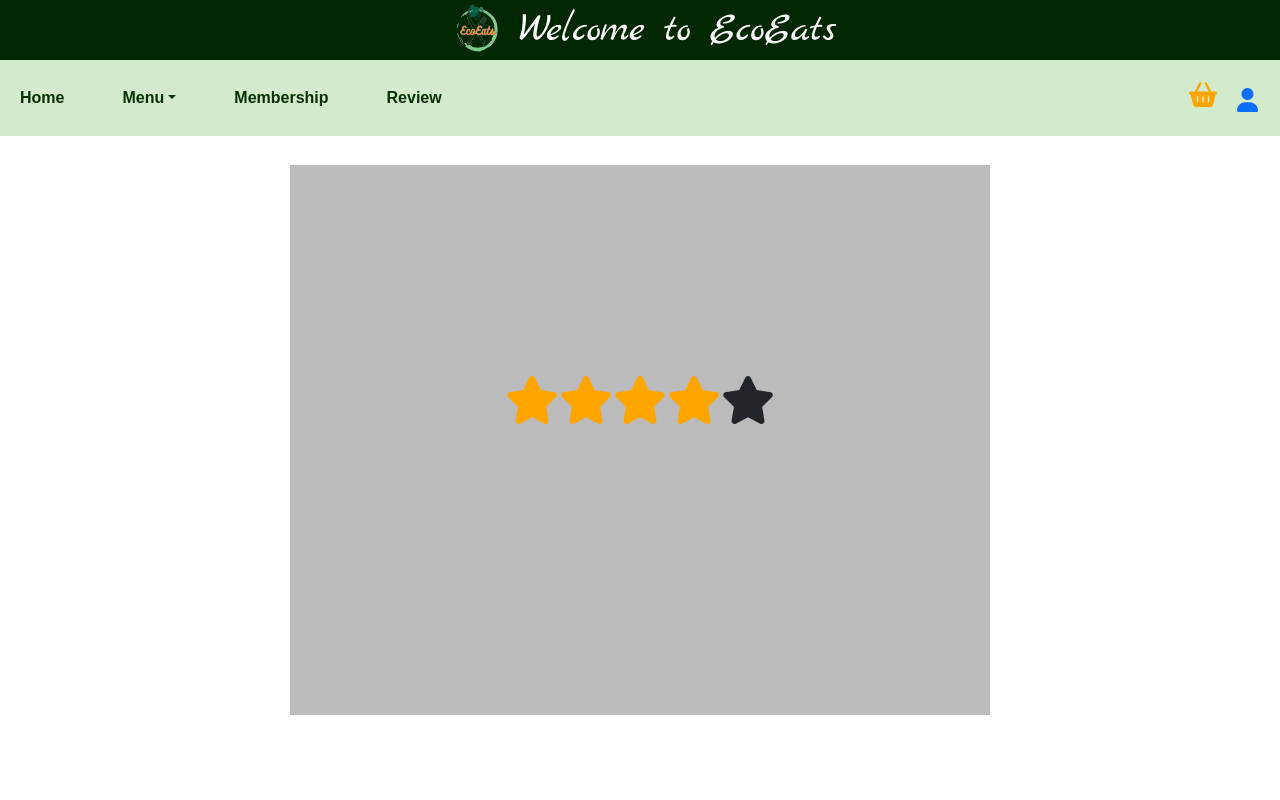
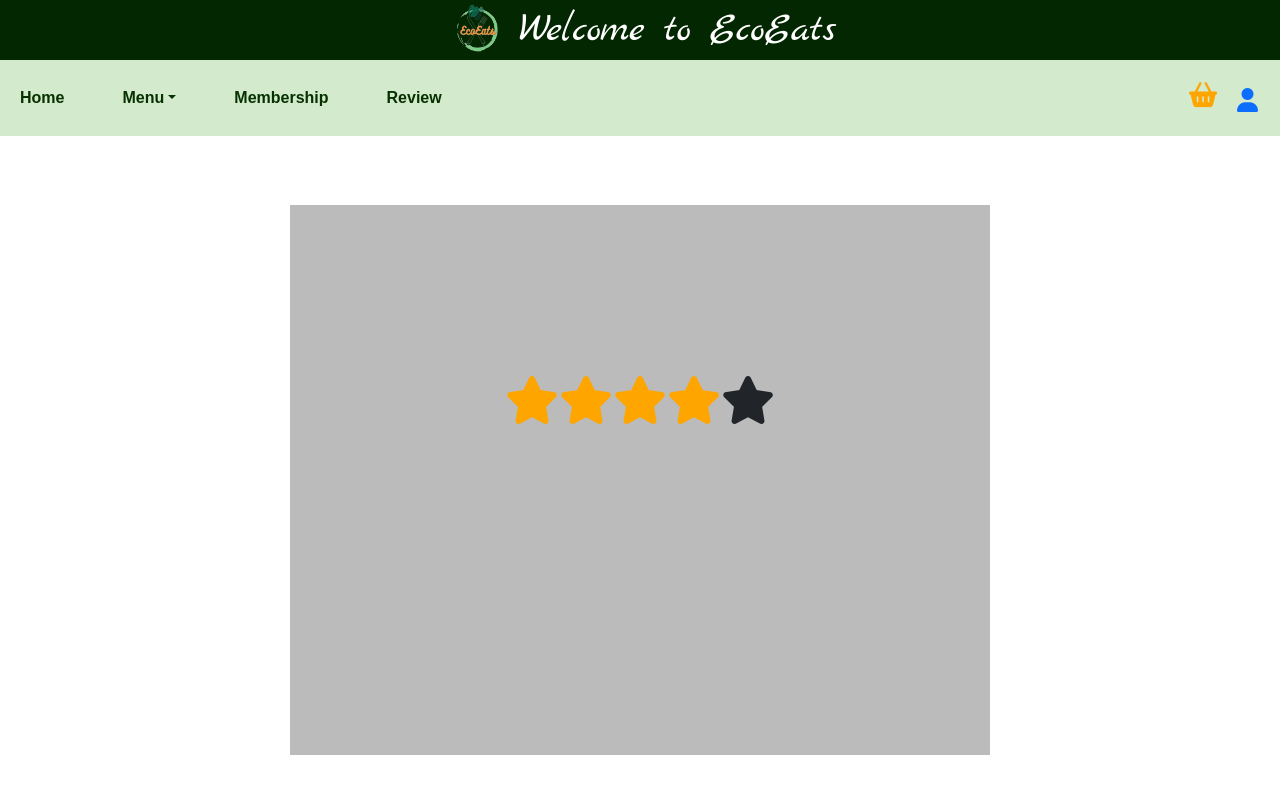
Before and after one commit to Jyosh05/EcoEats, a Flask app: page /reviews in a window 1280 px wide. Run offline with Flask 3, Linux system fonts and the light colour scheme; some libraries are stand-ins or nearby versions; some web fonts are replaced.

Commit message:
.container{ width: 700px; height: 550px; top: 60%; left: 50%; position: absolute; transform: translate(-50%, -50%); background: #bbbbbb }

```diff
--- a/Static/css/reviews.css
+++ b/Static/css/reviews.css
@@ -1,7 +1,7 @@
 .container{
 width: 700px;
 height: 550px;
-top: 55%;
+top: 60%;
 left: 50%;
 position: absolute;
 transform: translate(-50%, -50%);
```
